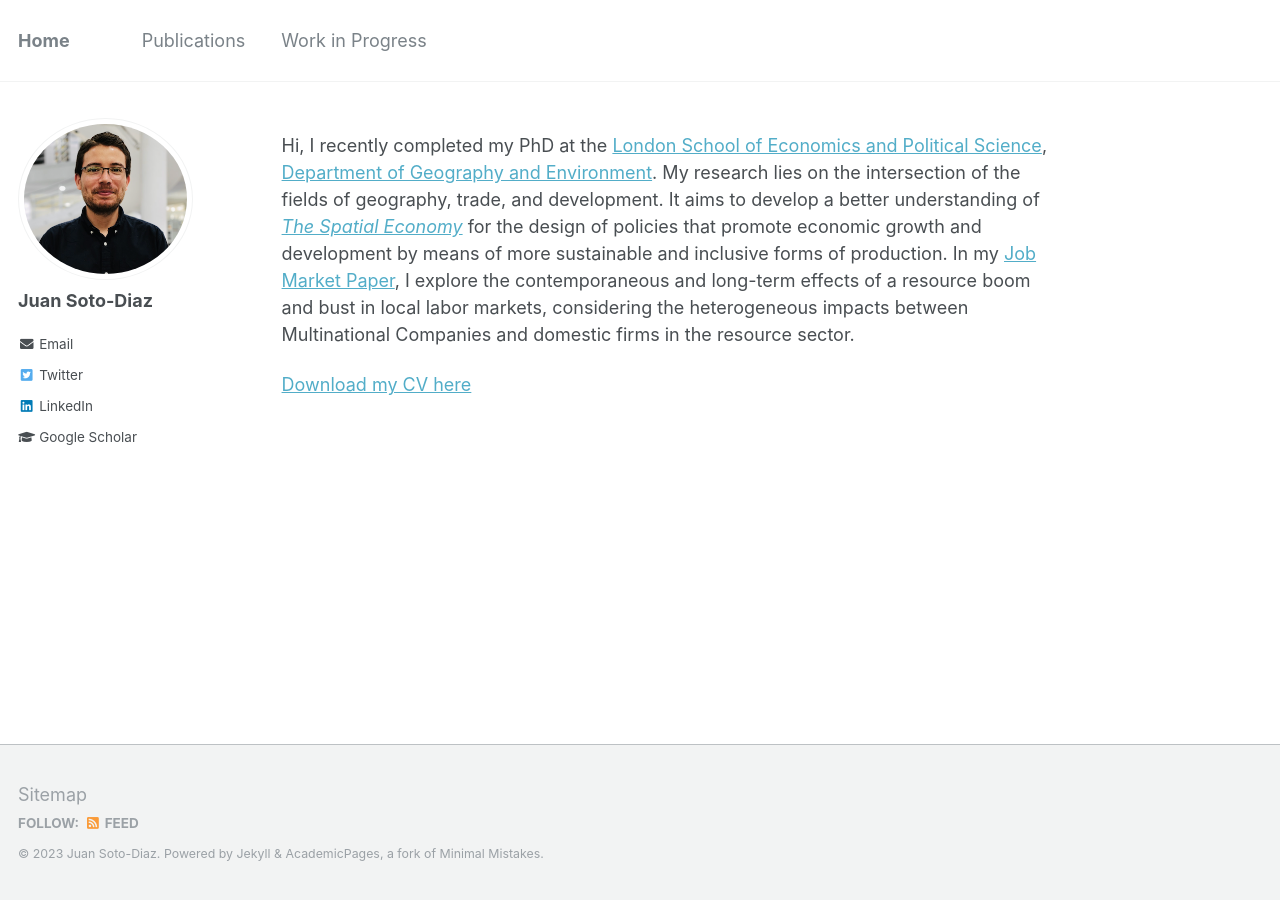
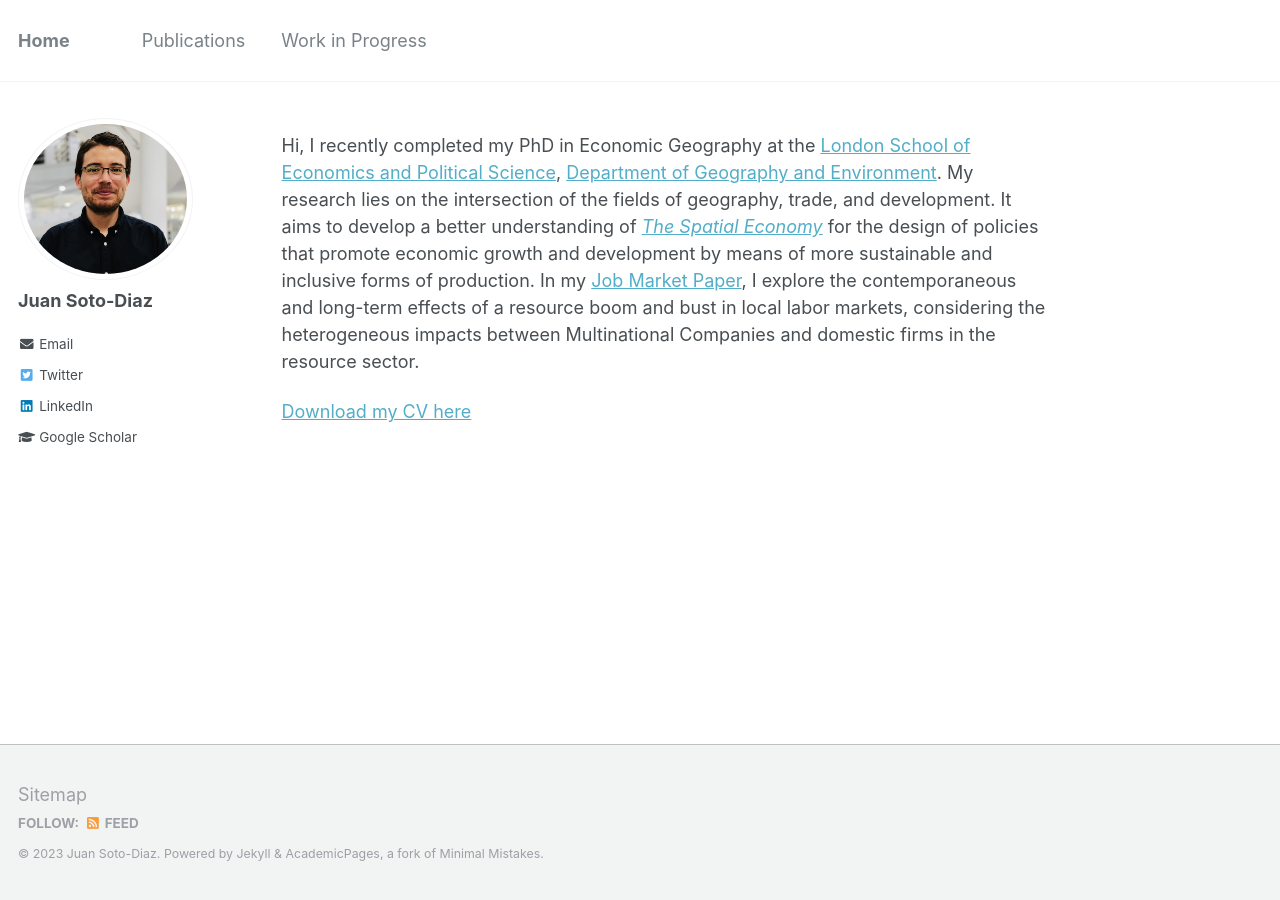
Before and after one commit to pedrofierroz87/pedrofierroz87.github.io, a Jekyll site: the page built from _pages/about.md, in a window 1280 px wide. Built offline with Jekyll 4.4.1, drawn with Linux system fonts in a browser that asks for light colours.

Commit message:
Update about.md

```diff
--- a/_pages/about.md
+++ b/_pages/about.md
@@ -8,6 +8,6 @@ redirect_from:
   - /about.html
 ---
 
-Hi, I recently completed my PhD at the [London School of Economics and Political Science](https://lse.ac.uk), [Department of Geography and Environment](https://www.lse.ac.uk/geography-and-environment). My research lies on the intersection of the fields of geography, trade, and development. It aims to develop a better understanding of [<i>The Spatial Economy</i>](https://www.aeaweb.org/articles?id=10.1257/jel.20181414) for the design of policies that promote economic growth and development by means of more sustainable and inclusive forms of production. In my [Job Market Paper](https://juandanielsotodiaz.github.io/site/posts/2013/08/blog-post-2/), I explore the contemporaneous and long-term effects of a resource boom and bust in local labor markets, considering the heterogeneous impacts between Multinational Companies and domestic firms in the resource sector.
+Hi, I recently completed my PhD in Economic Geography at the [London School of Economics and Political Science](https://lse.ac.uk), [Department of Geography and Environment](https://www.lse.ac.uk/geography-and-environment). My research lies on the intersection of the fields of geography, trade, and development. It aims to develop a better understanding of [<i>The Spatial Economy</i>](https://www.aeaweb.org/articles?id=10.1257/jel.20181414) for the design of policies that promote economic growth and development by means of more sustainable and inclusive forms of production. In my [Job Market Paper](https://juandanielsotodiaz.github.io/site/posts/2013/08/blog-post-2/), I explore the contemporaneous and long-term effects of a resource boom and bust in local labor markets, considering the heterogeneous impacts between Multinational Companies and domestic firms in the resource sector.
 
 [Download my CV here](https://juandanielsotodiaz.github.io/site/files/JuanSotoDiaz_CV.pdf)
```
